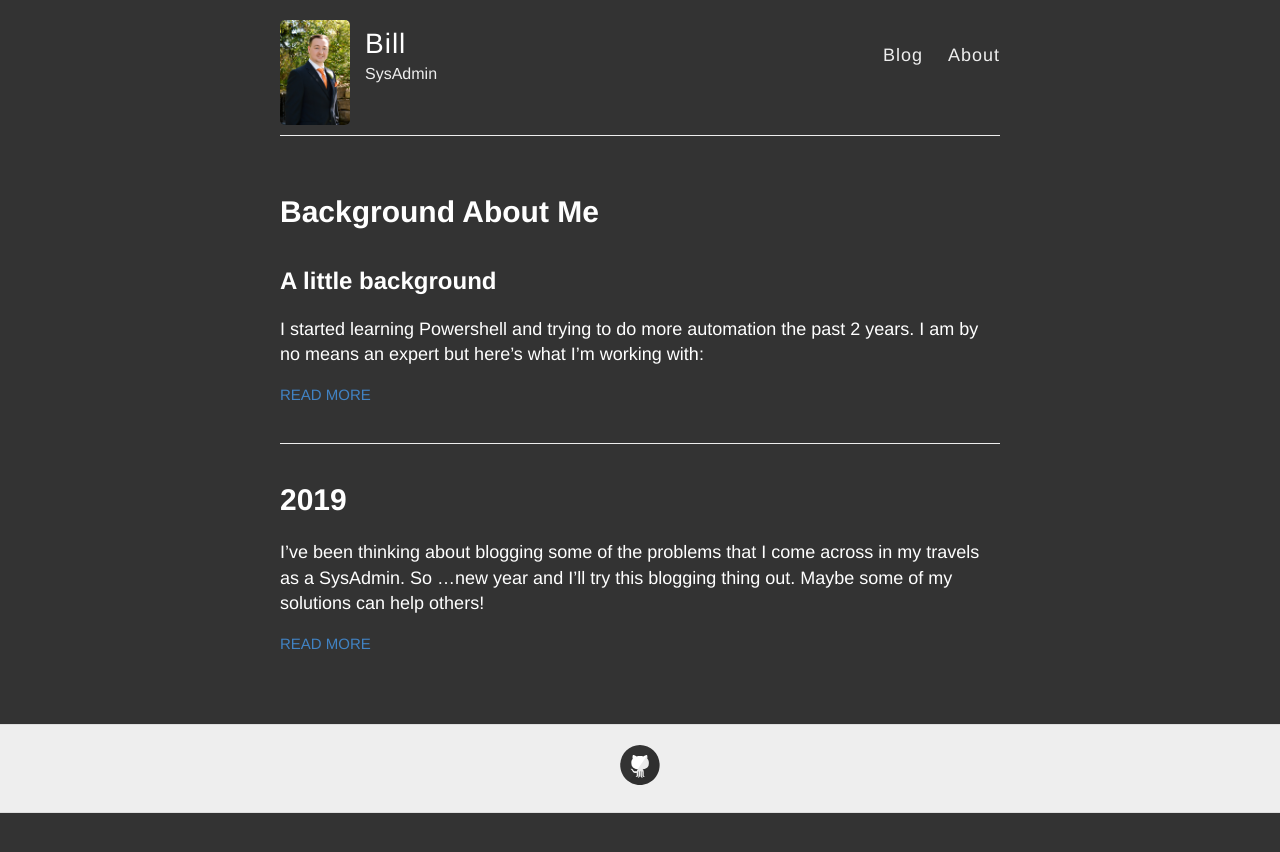
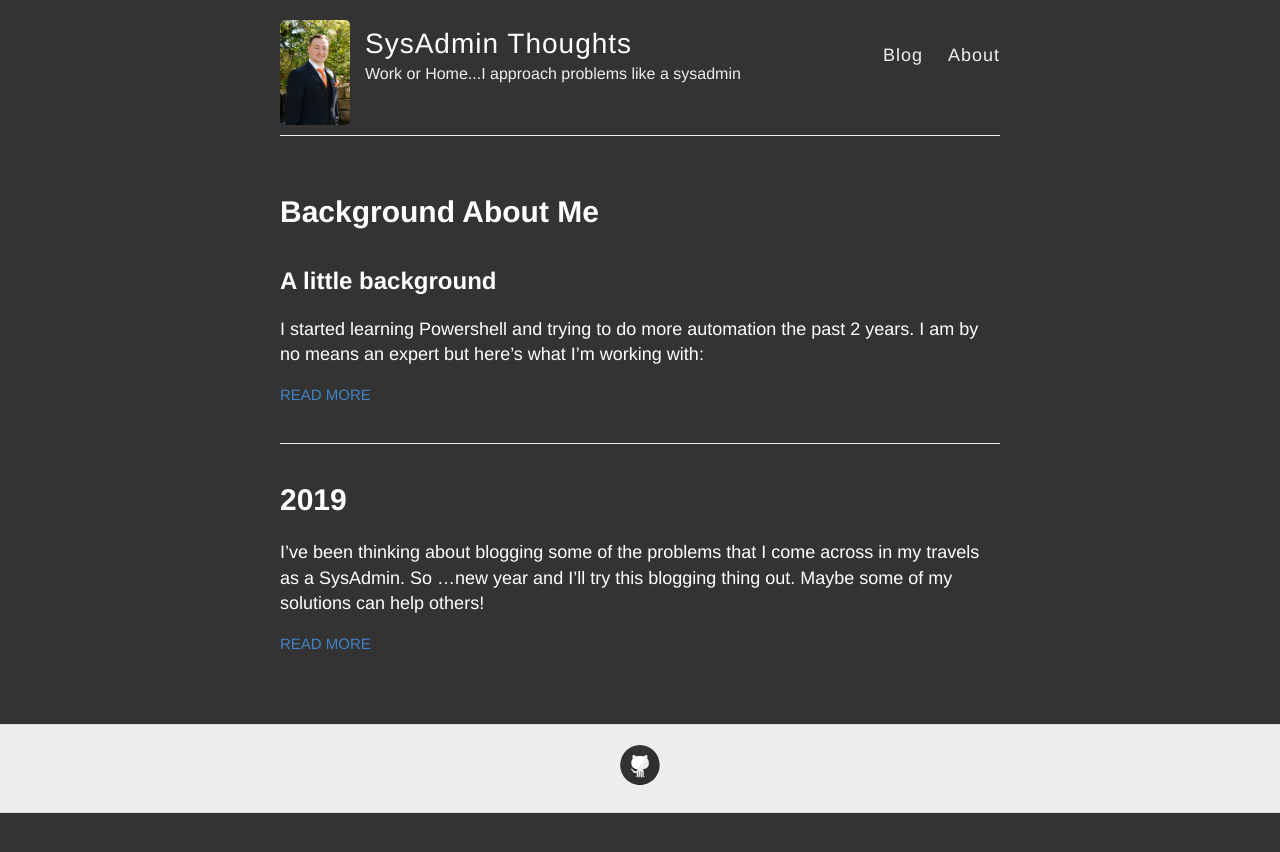
Before and after one commit to b1grif/b1grif.github.io, a Jekyll site: the page built from index.html, in a window 1280 px wide. Shown: the top 852 px of the page. Built offline with Jekyll 4.4.1, drawn with Linux system fonts in a browser that asks for light colours.

Commit message:
Title update

```diff
--- a/_config.yml
+++ b/_config.yml
@@ -3,10 +3,10 @@
 #
 
 # Name of your site (displayed in the header)
-name: Bill
+name: SysAdmin Thoughts
 
 # Short bio or description (displayed in the header)
-description: SysAdmin
+description: Work or Home...I approach problems like a sysadmin
 
 # URL of your avatar or profile pic (you could use your GitHub profile pic)
 avatar: https://raw.githubusercontent.com/b1grif/b1grif.github.io/master/images/me.jpg
```
